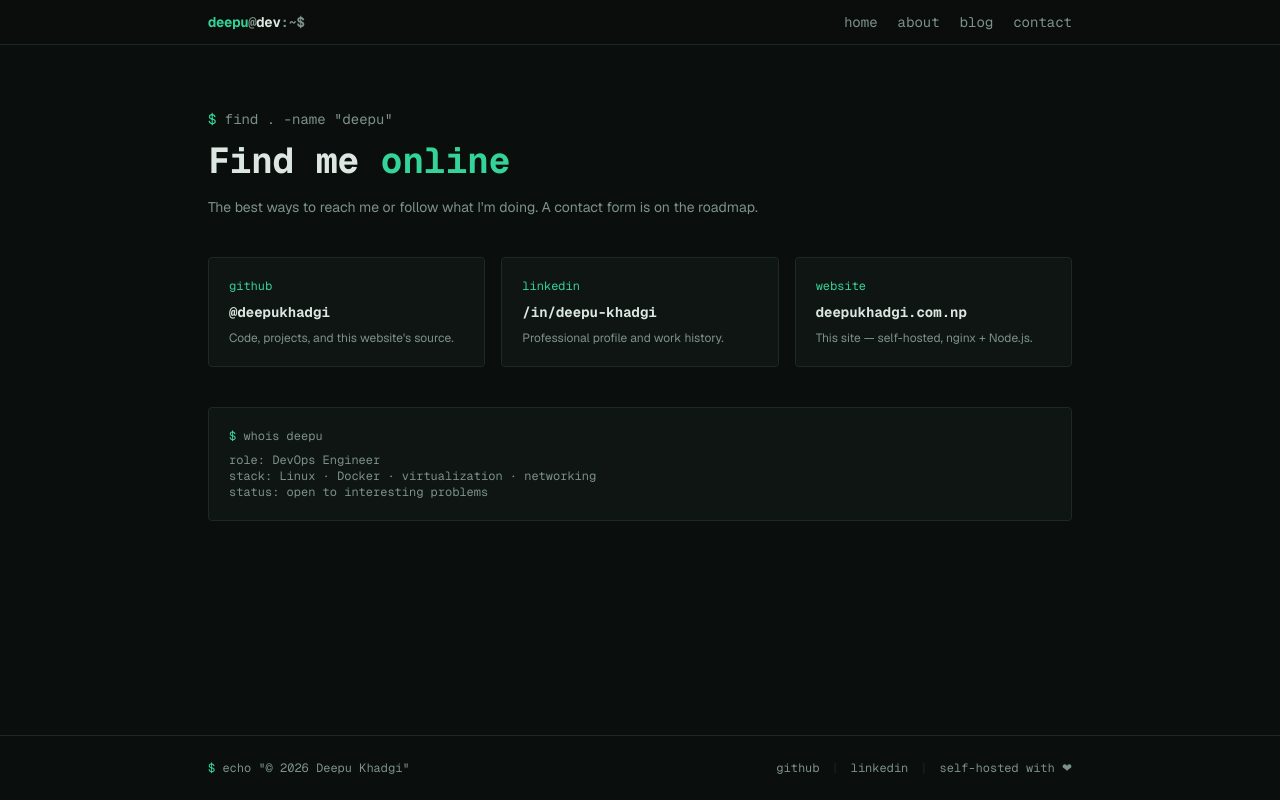
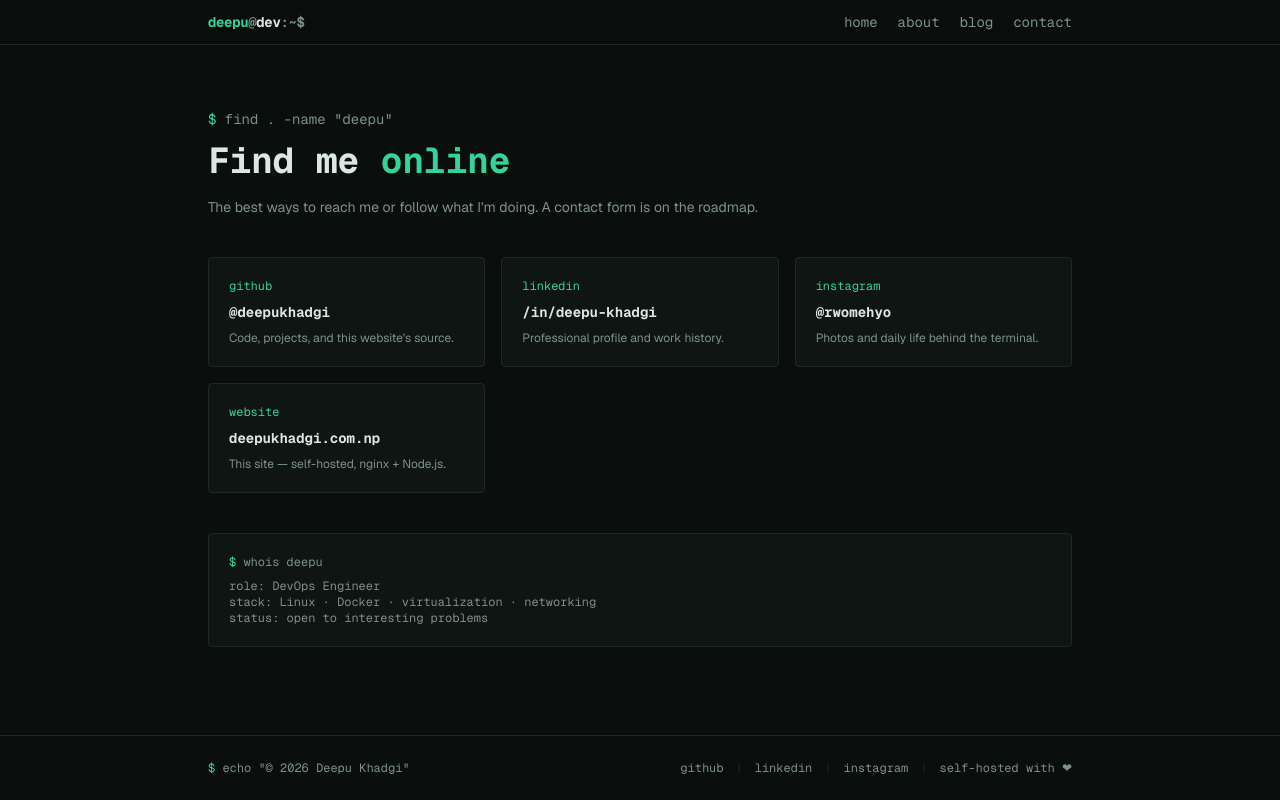
Before and after one commit to deepukhadgi/Technography, a Next.js app: page /contact in a window 1280 px wide. Built offline with nearby package versions, Linux system fonts and the light colour scheme.

Commit message:
site: add Instagram (@rwomehyo) to footer and contact page

```diff
--- a/src/app/contact/page.tsx
+++ b/src/app/contact/page.tsx
@@ -14,6 +14,12 @@ const links = [
     handle: "/in/deepu-khadgi",
     href: "https://www.linkedin.com/in/deepu-khadgi-62420616b/",
     desc: "Professional profile and work history.",
+  },
+  {
+    label: "instagram",
+    handle: "@rwomehyo",
+    href: "https://instagram.com/rwomehyo",
+    desc: "Photos and daily life behind the terminal.",
   },
   {
     label: "website",
@@ -37,7 +43,7 @@ export default function ContactPage() {
         is on the roadmap.
       </p>
 
-      <div className="mt-10 grid gap-4 sm:grid-cols-3">
+      <div className="mt-10 grid gap-4 sm:grid-cols-2 lg:grid-cols-3">
         {links.map((l) => (
           <a
             key={l.label}
--- a/src/app/layout.tsx
+++ b/src/app/layout.tsx
@@ -91,6 +91,15 @@ export default function RootLayout({
                 linkedin
               </a>
               <span className="text-line">|</span>
+              <a
+                href="https://instagram.com/rwomehyo"
+                target="_blank"
+                rel="noopener noreferrer"
+                className="hover:text-accent"
+              >
+                instagram
+              </a>
+              <span className="text-line">|</span>
               <span>self-hosted with ❤</span>
             </p>
           </div>
```
